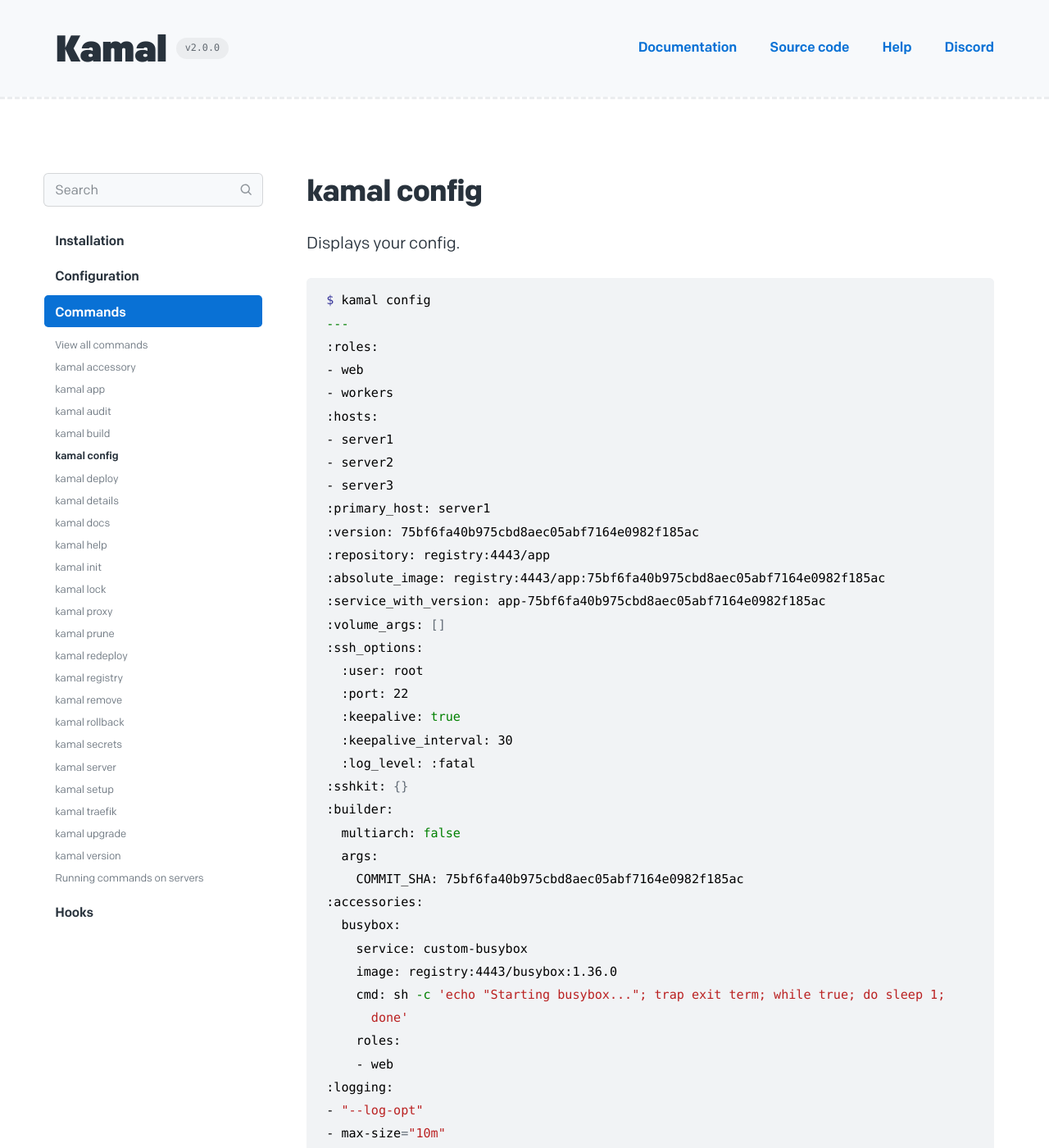
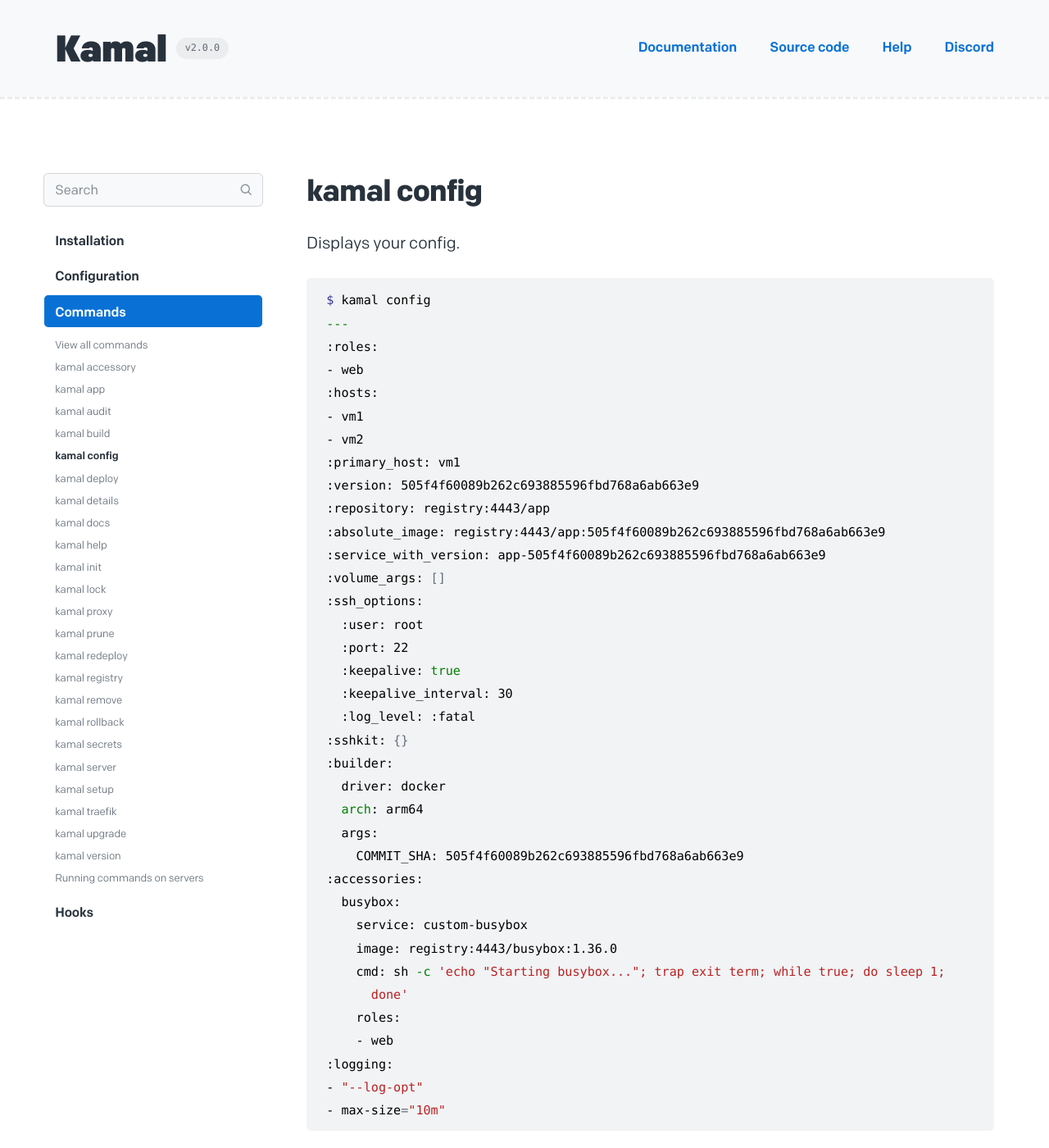
Before and after one commit to basecamp/kamal-site, a Jekyll site: the page built from docs/commands/config.md, in a window 1280 px wide and 1400 px high. Shown: the whole window at 82% size. Built offline with Jekyll 4.4.1, drawn with Linux system fonts in a browser that asks for light colours; some of the changed text lies outside the part shown.

Commit message:
Up to date config output

```diff
--- a/docs/commands/config.md
+++ b/docs/commands/config.md
@@ -11,16 +11,14 @@ $ kamal config
 ---
 :roles:
 - web
-- workers
 :hosts:
-- server1
-- server2
-- server3
-:primary_host: server1
-:version: 75bf6fa40b975cbd8aec05abf7164e0982f185ac
+- vm1
+- vm2
+:primary_host: vm1
+:version: 505f4f60089b262c693885596fbd768a6ab663e9
 :repository: registry:4443/app
-:absolute_image: registry:4443/app:75bf6fa40b975cbd8aec05abf7164e0982f185ac
-:service_with_version: app-75bf6fa40b975cbd8aec05abf7164e0982f185ac
+:absolute_image: registry:4443/app:505f4f60089b262c693885596fbd768a6ab663e9
+:service_with_version: app-505f4f60089b262c693885596fbd768a6ab663e9
 :volume_args: []
 :ssh_options:
   :user: root
@@ -30,9 +28,10 @@ $ kamal config
   :log_level: :fatal
 :sshkit: {}
 :builder:
-  multiarch: false
+  driver: docker
+  arch: arm64
   args:
-    COMMIT_SHA: 75bf6fa40b975cbd8aec05abf7164e0982f185ac
+    COMMIT_SHA: 505f4f60089b262c693885596fbd768a6ab663e9
 :accessories:
   busybox:
     service: custom-busybox
```
Also changed, not shown: other parts of docs/commands/config.md (+0 -8 lines).
